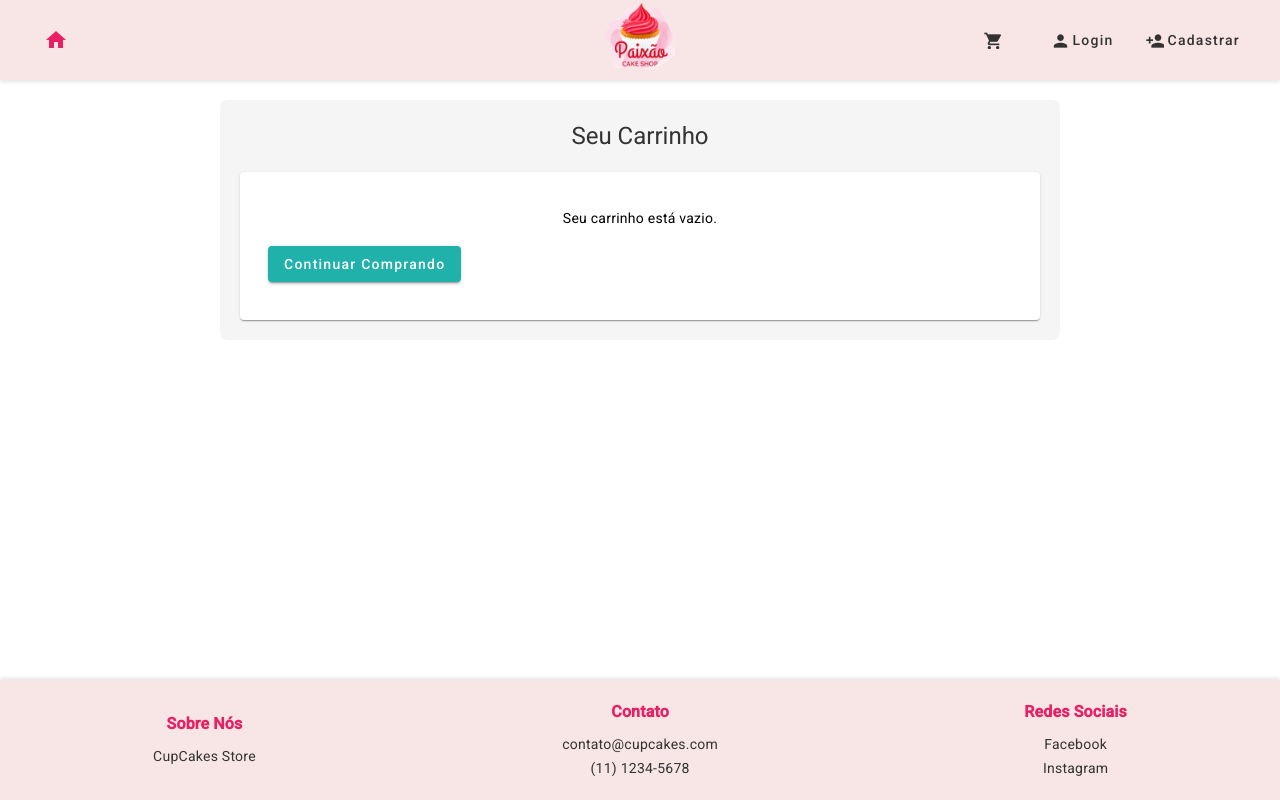
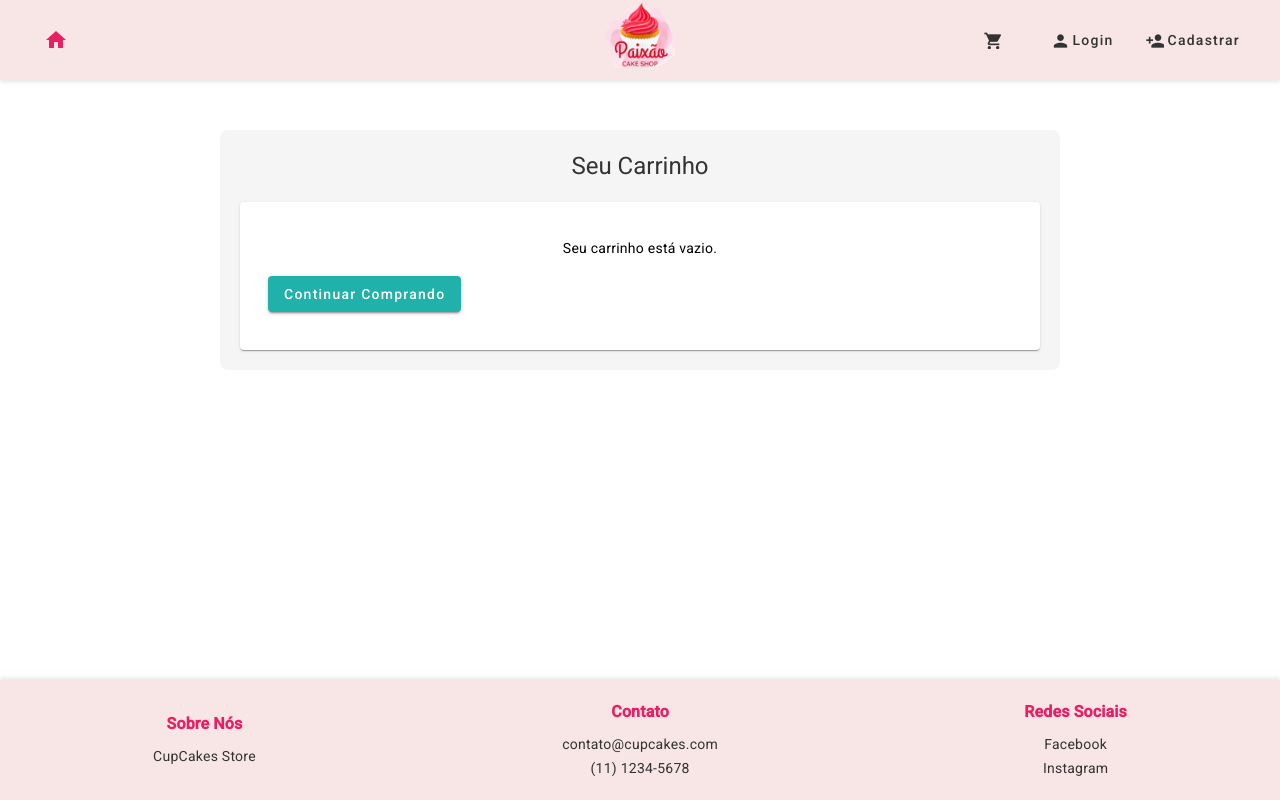
Before and after one commit to lucaspaixaodev/projeto-integrador, an Angular app: page /cart in a window 1280 px wide. Built offline with nearby package versions, Linux system fonts and the light colour scheme.

Commit message:
Corrigido: margin

```diff
--- a/src/app/pages/cart/cart.component.scss
+++ b/src/app/pages/cart/cart.component.scss
@@ -4,8 +4,8 @@
   padding: 20px;
   background-color: #f5f5f5;
   border-radius: 8px;
-  margin-top: 20px;
-  margin-bottom: 20px;
+  margin-top: 50px;
+  margin-bottom: 50px;
 }
 
 h2 {
```
